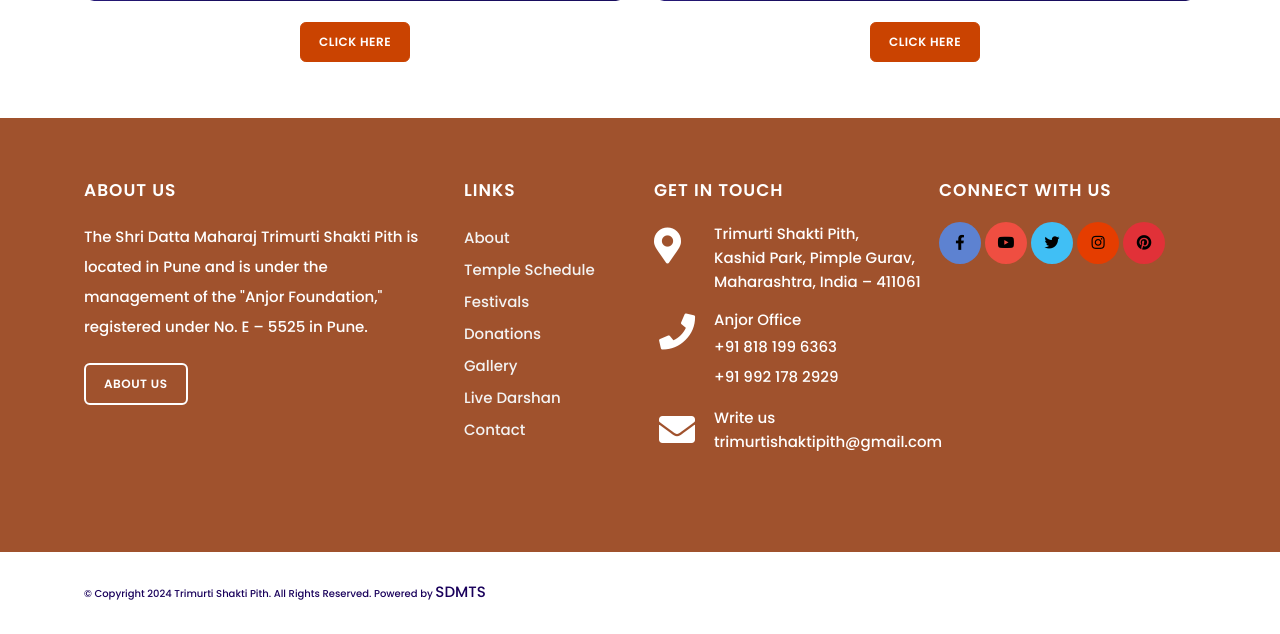
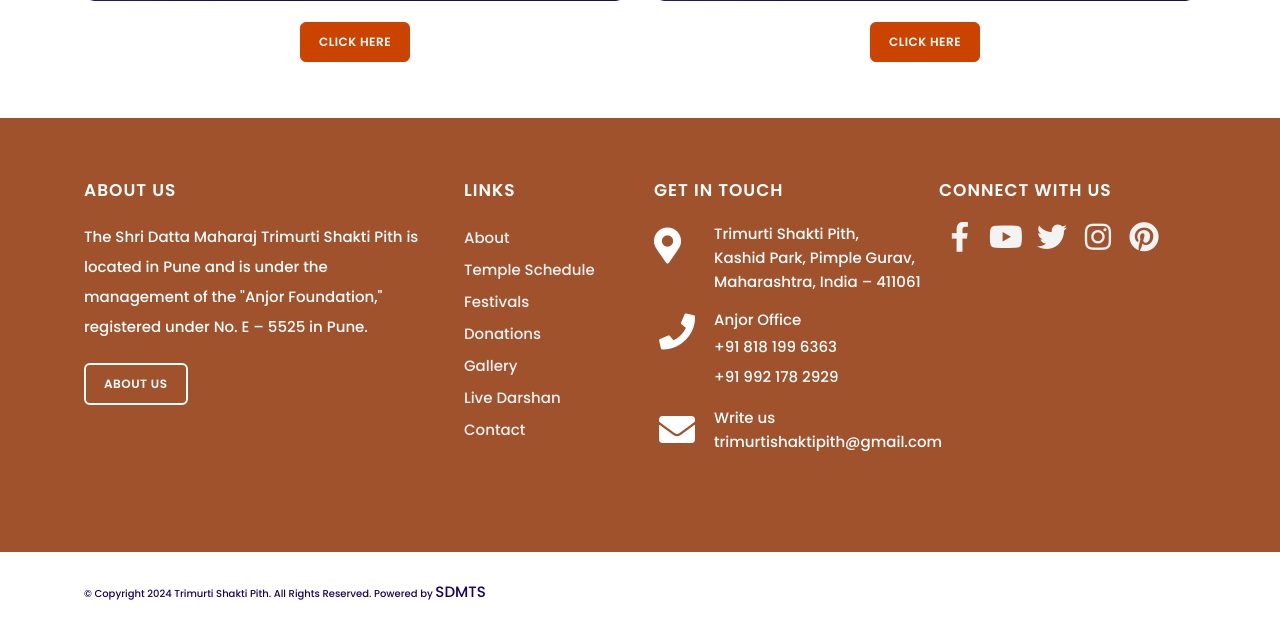
Before and after one commit to maddyprivate/anjor, a PHP site: page /index.php in a window 1280 px wide. Shown: the part 2920-3554 px from the top of the page. Run offline with PHP 8.4, Linux system fonts and the light colour scheme; some libraries are stand-ins or nearby versions.

Commit message:
design changes are done

```diff
--- a/footer.php
+++ b/footer.php
@@ -74,7 +74,7 @@
                     <div class="col-lg-3">
                         <div class="widget">
                             <div class="widget-title">CONNECT WITH US</div>
-                            <div class="social-icons social-icons-medium social-icons-rounded social-icons-colored">
+                            <div class="social-icons large social-icons-medium social-icons-colored-hover float-left">
                                 <ul>
                                     <li class="social-facebook">
                                         <a href="https://www.facebook.com//"><i class="fab fa-facebook-f"></i></a>
```
